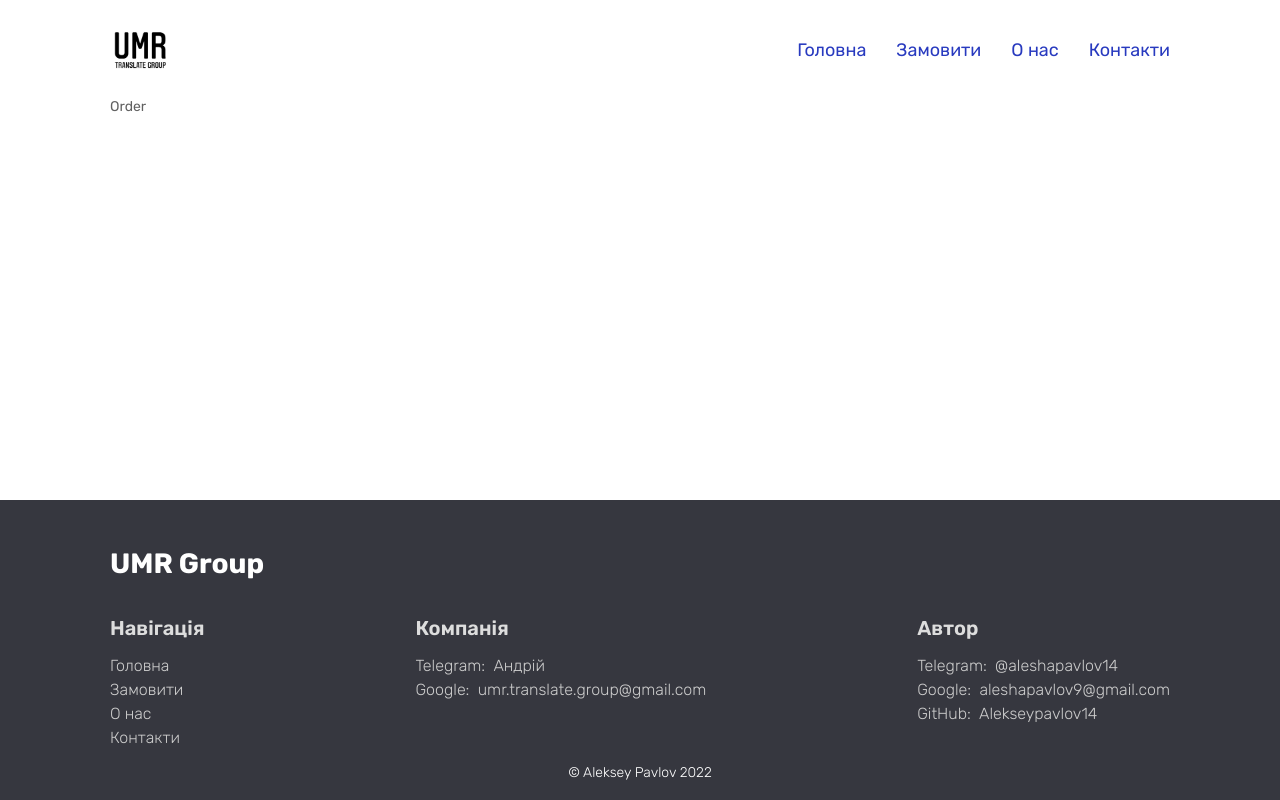
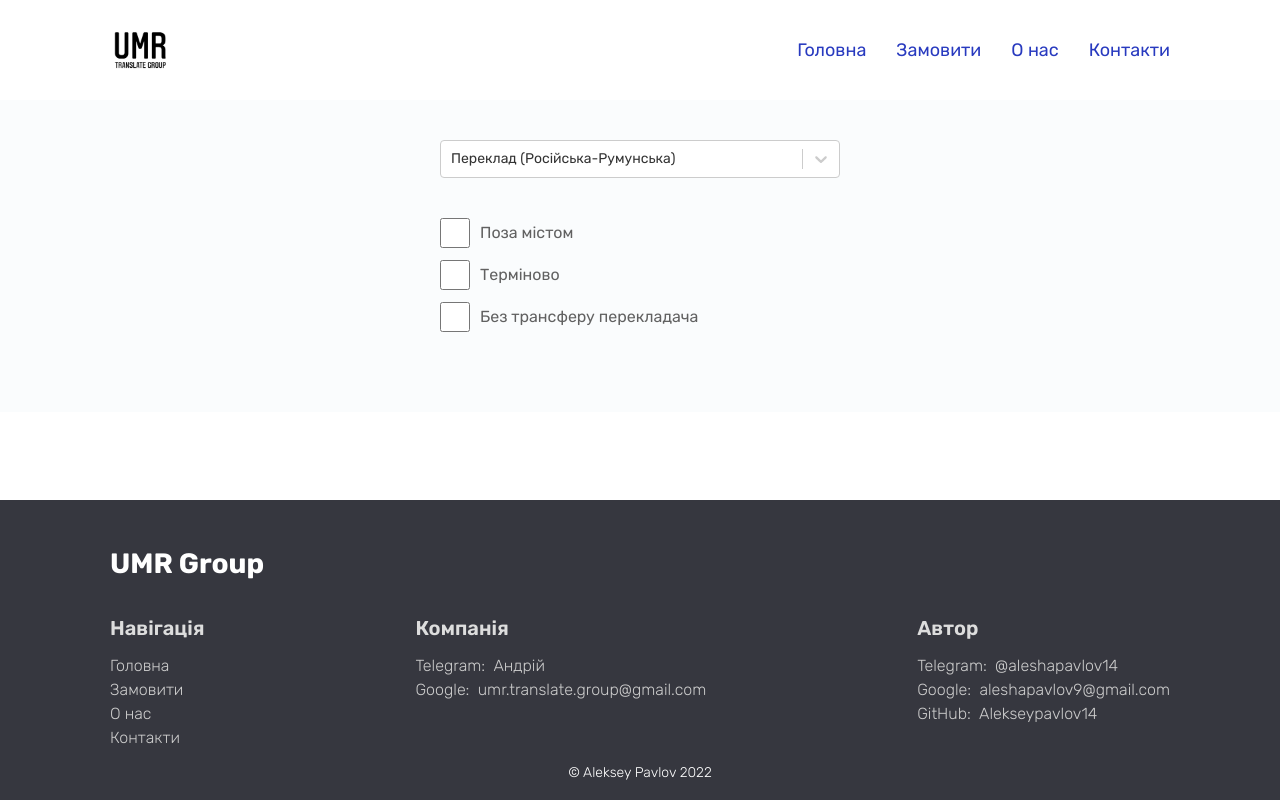
Before and after one commit to Alekseypavlov14/umr-group, a React (Create React App) app: page /order in a window 1280 px wide. Built offline with nearby package versions, Linux system fonts and the light colour scheme.

Commit message:
start order page

```diff
--- a/package.json
+++ b/package.json
@@ -16,6 +16,7 @@
     "react-redux": "^8.0.2",
     "react-router-dom": "^6.3.0",
     "react-scripts": "5.0.1",
+    "react-select": "^5.3.2",
     "typescript": "^4.7.3",
     "web-vitals": "^2.1.4"
   },
--- a/src/components/Header/Header.module.css
+++ b/src/components/Header/Header.module.css
@@ -9,4 +9,6 @@
   display: flex;
   justify-content: space-between;
   align-items: center;
+  position: relative;
+  z-index: 10;
 }
--- a/src/pages/About/About.tsx
+++ b/src/pages/About/About.tsx
@@ -14,7 +14,7 @@ const About: FC<AboutProps> = () => {
           content='Ми – UMR group. Наша ідея полягає в тому,
           щоб допомогти українцям, які покинули Україну після 24 лютого.
           Ви можете звертатися до нас з питань перекладу. Ми живемо в Румунії
-          вже більше трьох місяців и точно знаємо всі нюанси и можливі проблеми,
+          вже більше трьох місяців і точно знаємо всі нюанси і можливі проблеми,
           з якими Ви можете зустрітися в цій країні.'
         />
       </Section>
--- a/src/pages/Order/Order.module.css
+++ b/src/pages/Order/Order.module.css
@@ -0,0 +1,62 @@
+.Order {
+  width: 100%;
+  padding: 40px 0px;
+  background: #fafcfd;
+}
+
+.OrderContent {
+  width: 100%;
+  max-width: 400px;
+  margin: 0px auto;
+}
+
+.Form {
+  width: 100%;
+}
+
+.SelectService select {
+  max-width: 100%;
+  padding: 10px;
+  font-family: 'Rubik', sans-serif;
+  border: 1px solid var(--blue-200);
+  border-radius: 10px;
+  -webkit-appearance: none;
+  -moz-appearance: none;
+  appearance: none;
+  position: relative;
+}
+
+.SelectService select::after {
+  position: absolute;
+  background: var(--blue-200);
+  height: 4px;
+  width: 4px;
+  border-radius: 50%;
+  top: auto;
+  bottom: auto;
+  left: 5px;
+}
+
+.Additives {
+  width: 100%;
+  padding: 40px 0px;
+}
+
+.InputContainer {
+  width: 100%;
+  display: flex;
+  align-items: center;
+}
+
+.InputContainer:not(:last-child) {
+  margin-bottom: 12px;
+}
+
+.Input {
+  width: 30px;
+  height: 30px;
+}
+.InputLabel {
+  font-size: 16px;
+  margin-left: 10px;
+}
--- a/src/pages/Order/Order.tsx
+++ b/src/pages/Order/Order.tsx
@@ -1,14 +1,87 @@
-import { FC } from 'react'
+import { FC, useEffect, useState } from 'react'
 import { Container } from '../../components/Container/Container'
+import Select from 'react-select'
+import services from './services.json'
 import styles from './Order.module.css'
 
 interface OrderProps {}
 
 const Order: FC<OrderProps> = () => {
+  const [service, setService] = useState(services[0])
+  const [currentPrice, setCurrentPrice] = useState(service.startPrice)
+
+  function getServiceByName(name: string) {
+    return services.filter(service => service.name === name)[0]
+  }
+
+  function uncheckAllInputs() {
+    const checkboxes = service.additives
+      .map(additive => additive.name)
+      .map(name => document.getElementById(name) as HTMLInputElement)
+
+    checkboxes.forEach(checkbox => {
+      if (checkbox) {
+        checkbox.checked = false
+      }
+    })
+  }
+
+  useEffect(() => {
+    uncheckAllInputs()
+    // eslint-disable-next-line react-hooks/exhaustive-deps
+  }, [service])
+
+  useEffect(() => console.log('current service', service), [service])
+  useEffect(() => console.log('current price', currentPrice), [currentPrice])
+
   return (
     <div className={styles.Order}>
       <Container>
-        Order
+        <div className={styles.OrderContent}>
+          <form className={styles.Form}>
+            <div className={styles.SelectService}>
+              <Select
+                defaultValue={{ label: service.label, value: service.name }}
+                options={services.map((service, index) => ({
+                  value: service.name,
+                  label: service.label
+                }))}
+                onChange={(e) => {
+                  if (e) {
+                    const service = getServiceByName(e.value)
+                    setService(service)
+                    setCurrentPrice(service.startPrice)
+                  }
+                }}
+              />
+            </div>
+
+            <div className={styles.Additives}>
+              {service.additives.map((additive, index) => (
+                <label
+                  htmlFor={additive.name}
+                  className={styles.InputContainer}
+                  key={index}
+                >
+                  <input
+                    id={additive.name}
+                    key={index}
+                    className={styles.Input}
+                    type='checkbox'
+                    name={additive.name}
+                    onChange={(e) => {
+                      if (e.target.checked) return setCurrentPrice(price => price + additive.price)
+                      else return setCurrentPrice(price => price - additive.price)
+                    }}
+                  />
+                  <div className={styles.InputLabel}>
+                    {additive.label}
+                  </div>
+                </label>
+              ))}
+            </div>
+          </form>
+        </div>
       </Container>
     </div>
   )
--- /dev/null
+++ b/src/pages/Order/services.json
@@ -0,0 +1,85 @@
+[
+  {
+    "name": "translate/ru-ro",
+    "label": "Переклад (Російська-Румунська)",
+    "startPrice": 30,
+    "additives": [
+      {
+        "name": "outside",
+        "label": "Поза містом",
+        "price": 15
+      },
+      {
+        "name": "urgently",
+        "label": "Терміново",
+        "price": 15
+      },
+      {
+        "name": "without-transfer",
+        "label": "Без трансферу перекладача",
+        "price": 20
+      }
+    ]
+  },
+  {
+    "name": "translate/ro-en",
+    "label": "Переклад (Румунська-Англійська)",
+    "startPrice": 40,
+    "additives": [
+      {
+        "name": "urgently",
+        "label": "Терміново",
+        "price": 20
+      },
+      {
+        "name": "without-transfer",
+        "label": "Без трансферу перекладача",
+        "price": 20
+      }
+    ]
+  },
+  {
+    "name": "translate/ru-en",
+    "label": "Переклад (Російська-Англійська)",
+    "startPrice": 40,
+    "additives": [
+      {
+        "name": "outside",
+        "label": "Поза містом",
+        "price": 20
+      },
+      {
+        "name": "urgently",
+        "label": "Терміново",
+        "price": 20
+      },
+      {
+        "name": "without-transfer",
+        "label": "Без трансферу перекладача",
+        "price": 20
+      }
+    ]
+  },
+  {
+    "name": "translate/ru-en/qualified",
+    "label": "Переклад (Російська-Англійська Кваліфікований)",
+    "startPrice": 50,
+    "additives": [
+      {
+        "name": "outside",
+        "label": "Поза містом",
+        "price": 20
+      },
+      {
+        "name": "urgently",
+        "label": "Терміново",
+        "price": 20
+      },
+      {
+        "name": "without-transfer",
+        "label": "Без трансферу перекладача",
+        "price": 20
+      }
+    ]
+  }
+]
```
Also changed, not shown: 1 other file (tests, documents, lock files or other folders).
